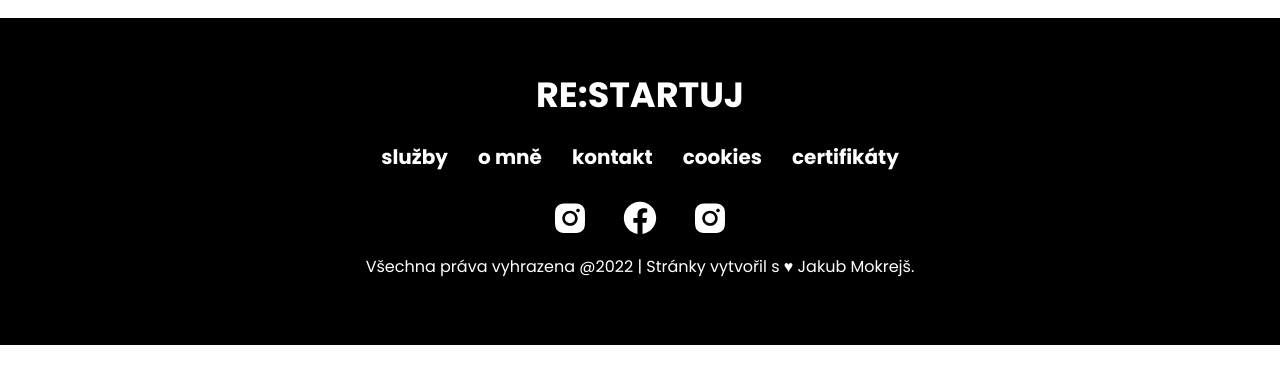
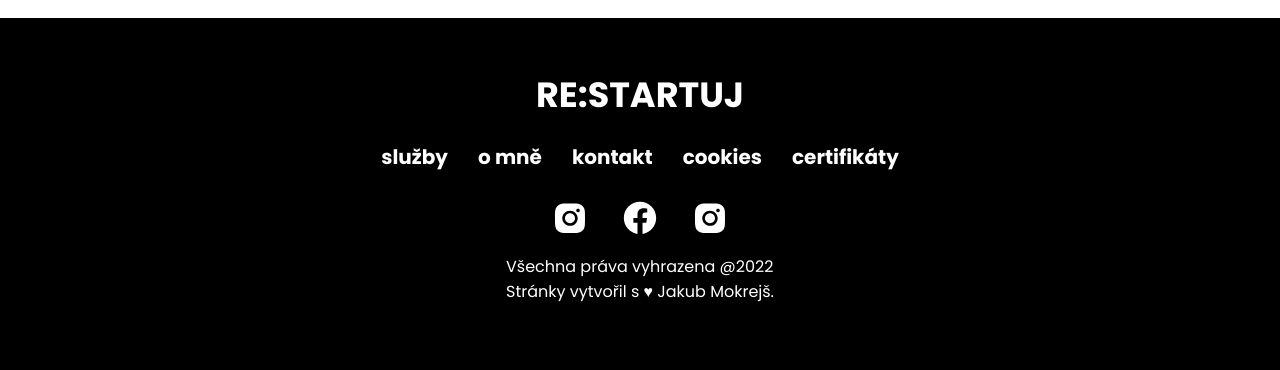
Before and after one commit to kmokrejs/restartuj-v2, a plain HTML site: page index.html in a window 1280 px wide. Shown: the part 2334-2704 px from the top of the page. Before the commit the page ends 2679 px from the top, so only its background shows below. Drawn offline with Linux system fonts and the light colour scheme.

Commit message:
Update index.html

```diff
--- a/index.html
+++ b/index.html
@@ -153,7 +153,7 @@
             <div class="soc-ft"><img src="img/ig.svg" alt="ig"></div>
         </div>
         <div class="claim-footer">
-            <p>Všechna práva vyhrazena @2022 | Stránky vytvořil s &#9829; Jakub Mokrejš.</p>
+            <p>Všechna práva vyhrazena @2022<br>Stránky vytvořil s &#9829; Jakub Mokrejš.</p>
         </div>
 
     </section>
```
